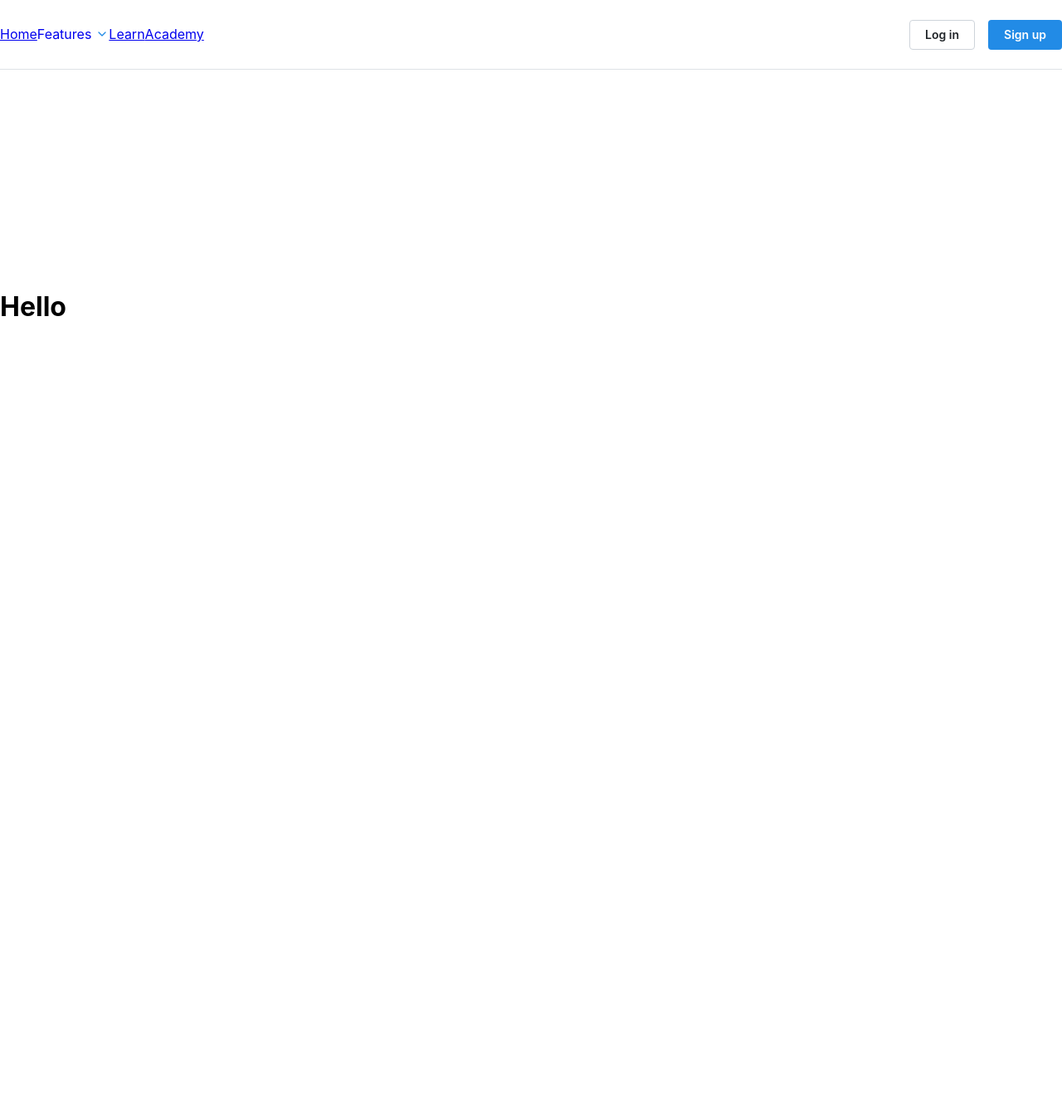
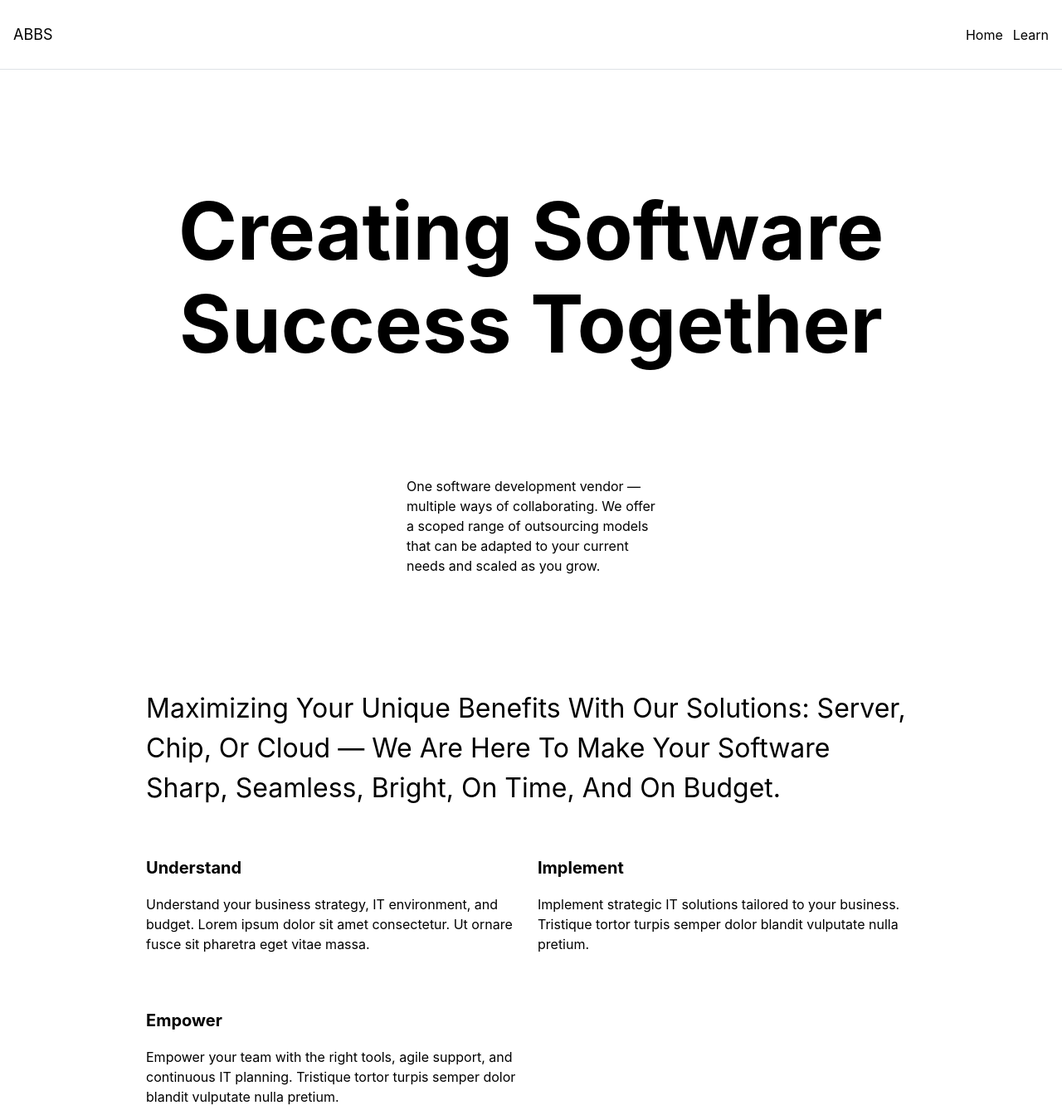
Before and after one commit to rasujan/abbs-website, a Next.js app: page / in a window 1280 px wide. Shown: the whole page at 83% size. Before the commit the page ends 800 px from the top, so only its background shows below. Built offline with nearby package versions, Linux system fonts and the light colour scheme.

Commit message:
Created breif section

```diff
--- a/src/app/components/header/Header.module.css
+++ b/src/app/components/header/Header.module.css
@@ -1,6 +1,7 @@
 .header {
   height: rem(84px);
-  margin-bottom: rem(120px);
+  margin-bottom: rem(10px);
+  padding: var(--mantine-spacing-md);
   background-color: var(--mantine-color-body);
   border-bottom: rem(1px) solid
     light-dark(var(--mantine-color-gray-3), var(--mantine-color-dark-4));
@@ -14,11 +15,17 @@
 }
 
 .links {
-  padding-top: var(--mantine-spacing-lg);
+  padding-top: var(--mantine-spacing-sm);
+  margin: 0 var(--mantine-spacing-md);
   height: rem(84px);
   display: flex;
   flex-direction: column;
   justify-content: space-between;
+}
+
+.link {
+  text-decoration: none;
+  color: var(--mantine-color-black);
 }
 
 .mainLinks {
@@ -32,9 +39,7 @@
   padding: rem(7px) var(--mantine-spacing-sm);
   font-weight: 700;
   border-bottom: rem(2px) solid transparent;
-  transition:
-    border-color 100ms ease,
-    color 100ms ease;
+  transition: border-color 100ms ease, color 100ms ease;
 
   @mixin hover {
     color: light-dark(var(--mantine-color-black), var(--mantine-color-white));
--- a/src/app/components/header/Header.tsx
+++ b/src/app/components/header/Header.tsx
@@ -1,167 +1,44 @@
 'use client';
 
+import React from 'react';
+
 import {
-  HoverCard,
   Group,
-  Button,
-  UnstyledButton,
-  Text,
-  SimpleGrid,
-  ThemeIcon,
-  Anchor,
   Divider,
-  Center,
   Box,
   Burger,
   Drawer,
-  Collapse,
   ScrollArea,
   rem,
-  useMantineTheme
+  Text
 } from '@mantine/core';
 
 import { useDisclosure } from '@mantine/hooks';
 
-import {
-  IconNotification,
-  IconCode,
-  IconBook,
-  IconChartPie3,
-  IconFingerprint,
-  IconCoin,
-  IconChevronDown
-} from '@tabler/icons-react';
 import classes from './Header.module.css';
-
-const mockdata = [
-  {
-    icon: IconCode,
-    title: 'Open source',
-    description: 'This Pokémon’s cry is very loud and distracting'
-  },
-  {
-    icon: IconCoin,
-    title: 'Free for everyone',
-    description: 'The fluid of Smeargle’s tail secretions changes'
-  },
-  {
-    icon: IconBook,
-    title: 'Documentation',
-    description: 'Yanma is capable of seeing 360 degrees without'
-  },
-  {
-    icon: IconFingerprint,
-    title: 'Security',
-    description: 'The shell’s rounded shape and the grooves on its.'
-  },
-  {
-    icon: IconChartPie3,
-    title: 'Analytics',
-    description: 'This Pokémon uses its flying ability to quickly chase'
-  },
-  {
-    icon: IconNotification,
-    title: 'Notifications',
-    description: 'Combusken battles with the intensely hot flames it spews'
-  }
-];
+import Link from 'next/link';
 
 const Header = () => {
   const [drawerOpened, { toggle: toggleDrawer, close: closeDrawer }] =
     useDisclosure(false);
-  const [linksOpened, { toggle: toggleLinks }] = useDisclosure(false);
-  const theme = useMantineTheme();
-
-  const links = mockdata.map((item) => (
-    <UnstyledButton className={classes.subLink} key={item.title}>
-      <Group wrap="nowrap" align="flex-start">
-        <ThemeIcon size={34} variant="default" radius="md">
-          <item.icon
-            style={{ width: rem(22), height: rem(22) }}
-            color={theme.colors.blue[6]}
-          />
-        </ThemeIcon>
-        <div>
-          <Text size="sm" fw={500}>
-            {item.title}
-          </Text>
-          <Text size="xs" c="dimmed">
-            {item.description}
-          </Text>
-        </div>
-      </Group>
-    </UnstyledButton>
-  ));
 
   return (
-    <Box pb={120}>
+    <Box>
       <header className={classes.header}>
         <Group justify="space-between" h="100%">
-          <Group h="100%" gap={0} visibleFrom="sm">
-            <a href="#" className={classes.link}>
-              Home
-            </a>
-            <HoverCard
-              width={600}
-              position="bottom"
-              radius="md"
-              shadow="md"
-              withinPortal
-            >
-              <HoverCard.Target>
-                <a href="#" className={classes.link}>
-                  <Center inline>
-                    <Box component="span" mr={5}>
-                      Features
-                    </Box>
-                    <IconChevronDown
-                      style={{ width: rem(16), height: rem(16) }}
-                      color={theme.colors.blue[6]}
-                    />
-                  </Center>
-                </a>
-              </HoverCard.Target>
+          <Group>
+            {/* // Todo : replace it with logo */}
+            <Text fz="lg"> ABBS </Text>
+          </Group>
+          {/* // Keep next side of header in another Group */}
+          <Group h="100%" gap="sm" visibleFrom="sm">
+            <Link href="#" className={classes.link}>
+              <Text>Home</Text>
+            </Link>
 
-              <HoverCard.Dropdown style={{ overflow: 'hidden' }}>
-                <Group justify="space-between" px="md">
-                  <Text fw={500}>Features</Text>
-                  <Anchor href="#" fz="xs">
-                    View all
-                  </Anchor>
-                </Group>
-
-                <Divider my="sm" />
-
-                <SimpleGrid cols={2} spacing={0}>
-                  {links}
-                </SimpleGrid>
-
-                <div className={classes.dropdownFooter}>
-                  <Group justify="space-between">
-                    <div>
-                      <Text fw={500} fz="sm">
-                        Get started
-                      </Text>
-                      <Text size="xs" c="dimmed">
-                        Their food sources have decreased, and their numbers
-                      </Text>
-                    </div>
-                    <Button variant="default">Get started</Button>
-                  </Group>
-                </div>
-              </HoverCard.Dropdown>
-            </HoverCard>
-            <a href="#" className={classes.link}>
-              Learn
-            </a>
-            <a href="#" className={classes.link}>
-              Academy
-            </a>
-          </Group>
-
-          <Group visibleFrom="sm">
-            <Button variant="default">Log in</Button>
-            <Button>Sign up</Button>
+            <Link href="#" className={classes.link}>
+              <Text> Learn</Text>
+            </Link>
           </Group>
 
           <Burger
@@ -177,41 +54,21 @@ const Header = () => {
         onClose={closeDrawer}
         size="100%"
         padding="md"
-        title="Navigation"
+        title="ABBS"
         hiddenFrom="sm"
         zIndex={1000000}
       >
         <ScrollArea h={`calc(100vh - ${rem(80)})`} mx="-md">
           <Divider my="sm" />
+          <Link href="/" className={classes.link}>
+            Home
+          </Link>
 
-          <a href="#" className={classes.link}>
-            Home
-          </a>
-          <UnstyledButton className={classes.link} onClick={toggleLinks}>
-            <Center inline>
-              <Box component="span" mr={5}>
-                Features
-              </Box>
-              <IconChevronDown
-                style={{ width: rem(16), height: rem(16) }}
-                color={theme.colors.blue[6]}
-              />
-            </Center>
-          </UnstyledButton>
-          <Collapse in={linksOpened}>{links}</Collapse>
-          <a href="#" className={classes.link}>
-            Learn
-          </a>
-          <a href="#" className={classes.link}>
-            Academy
-          </a>
+          <Link href="/" className={classes.link}>
+            <Text> Learn</Text>
+          </Link>
 
           <Divider my="sm" />
-
-          <Group justify="center" grow pb="xl" px="md">
-            <Button variant="default">Log in</Button>
-            <Button>Sign up</Button>
-          </Group>
         </ScrollArea>
       </Drawer>
     </Box>
--- a/src/app/components/index.ts
+++ b/src/app/components/index.ts
@@ -1 +1,2 @@
 export * from './header';
+export * from './sections';
--- /dev/null
+++ b/src/app/components/sections/Brief.tsx
@@ -0,0 +1,55 @@
+import React from 'react';
+
+import { Box, Container, Text, SimpleGrid } from '@mantine/core';
+
+type listT = {
+  title: string;
+  description: string;
+};
+
+const Brief = () => {
+  const list: listT[] = [
+    {
+      title: 'Understand',
+      description:
+        'Understand your business strategy, IT environment, and budget. Lorem ipsum dolor sit amet consectetur. Ut ornare fusce sit pharetra eget vitae massa.'
+    },
+    {
+      title: 'Implement',
+      description:
+        'Implement strategic IT solutions tailored to your business. Tristique tortor turpis semper dolor blandit vulputate nulla pretium.'
+    },
+    {
+      title: 'Empower',
+      description:
+        'Empower your team with the right tools, agile support, and continuous IT planning. Tristique tortor turpis semper dolor blandit vulputate nulla pretium.'
+    }
+  ];
+
+  return (
+    <Container>
+      <Box>
+        <Text fz="xl3" lh="3rem" tt="capitalize" lts={'rem(6)'} mb="xl">
+          Maximizing your unique benefits with our solutions: server, chip, or
+          cloud — we are here to make your software sharp, seamless, bright, on
+          time, and on budget.
+        </Text>
+
+        <SimpleGrid cols={{ base: 1, sm: 2 }} spacing={'md'}>
+          {list.map((item) => (
+            <Box key={item.title} my="md">
+              <Text fw="bold" fz="xl" my="lg">
+                {' '}
+                {item.title}{' '}
+              </Text>
+
+              <Text> {item.description} </Text>
+            </Box>
+          ))}
+        </SimpleGrid>
+      </Box>
+    </Container>
+  );
+};
+
+export default Brief;
--- /dev/null
+++ b/src/app/components/sections/Landing.tsx
@@ -0,0 +1,36 @@
+import React from 'react';
+import { Box, Center, Title, Text, rem } from '@mantine/core';
+
+const Landing = () => (
+  <>
+    <Box h="92vh">
+      <Center h="60vh">
+        <Box ta="center">
+          <Box>
+            <Title fz="6rem" lh="7rem">
+              {' '}
+              Creating Software{' '}
+            </Title>
+          </Box>
+
+          <Box>
+            <Title fz="6rem" lh="7rem">
+              {' '}
+              Success Together{' '}
+            </Title>
+          </Box>
+        </Box>
+      </Center>
+
+      <Center>
+        <Text w={rem('300px')}>
+          One software development vendor — multiple ways of collaborating. We
+          offer a scoped range of outsourcing models that can be adapted to your
+          current needs and scaled as you grow.
+        </Text>
+      </Center>
+    </Box>
+  </>
+);
+
+export default Landing;
--- /dev/null
+++ b/src/app/components/sections/index.ts
@@ -0,0 +1,4 @@
+import Landing from './Landing';
+import Brief from './Brief';
+
+export { Landing, Brief };
--- a/src/app/layout.tsx
+++ b/src/app/layout.tsx
@@ -1,9 +1,12 @@
+import React from 'react';
+
 // Import styles of packages that you've installed.
 // All packages except `@mantine/hooks` require styles imports
 import '@mantine/core/styles.css';
 
 import { ColorSchemeScript, MantineProvider } from '@mantine/core';
 import { Header } from './components';
+import theme from '@/constant/theme';
 
 export const metadata = {
   title: 'My Mantine app',
@@ -21,7 +24,7 @@ export default function RootLayout({
         <ColorSchemeScript />
       </head>
       <body>
-        <MantineProvider>
+        <MantineProvider theme={theme}>
           <Header />
           {children}
         </MantineProvider>
--- a/src/app/page.tsx
+++ b/src/app/page.tsx
@@ -1,7 +1,13 @@
+import React from 'react';
+// This is the home page
+import { Landing, Brief } from './components';
+
 export default function Home() {
   return (
     <main>
-      <h1> Hello</h1>
+      <Landing />
+
+      <Brief />
     </main>
   );
 }
--- /dev/null
+++ b/src/constant/theme.ts
@@ -0,0 +1,93 @@
+import { createTheme, rem } from '@mantine/core';
+
+const theme = createTheme({
+  fontSizes: {
+    xs: '0.75rem',
+    sm: '0.875rem',
+    md: '1rem',
+    lg: '1.125rem',
+    xl: '1.25rem',
+    xl2: '1.5rem',
+    xl3: '2rem',
+
+    // for display
+    d1: '4.5rem',
+    d2: '4rem',
+    d3: '3.5rem'
+  },
+  lineHeights: {
+    xs: '0.975rem',
+    sm: '1.09375rem',
+    md: '1.5rem',
+    lg: '1.35rem',
+    xl: '1.75rem',
+    xl2: '1.875rem',
+    xl3: '2.4rem',
+
+    // for display
+    d1: '5.4rem',
+    d2: '4.88rem',
+    d3: '4.27rem'
+  },
+  components: {
+    Container: {
+      defaultProps: {
+        sizes: {
+          xs: 540,
+          sm: 720,
+          md: 960,
+          lg: 1140,
+          xl: 1320
+        }
+      }
+    }
+  },
+  headings: {
+    // properties for all headings
+    fontWeight: '500',
+
+    // properties for individual headings, all of them are optional
+    sizes: {
+      h1: { fontSize: rem(32), fontWeight: '700', lineHeight: rem(36) },
+      h2: { fontSize: rem(28), fontWeight: '700', lineHeight: rem(32) },
+      h3: { fontSize: rem(24), fontWeight: '700', lineHeight: rem(28) }, // 1.5
+      h4: { fontSize: rem(20), fontWeight: '700', lineHeight: rem(24) }, // 1.25
+      h5: { fontSize: rem(16), fontWeight: '700', lineHeight: rem(20) }, // 1
+      h6: { fontSize: rem(14), fontWeight: '700', lineHeight: rem(16) }
+    }
+  },
+  spacing: {
+    xs4: '0.125rem',
+    xs3: '0.25rem',
+    xs2: '0.375rem',
+    xs: '0.5rem',
+    sm: '0.75rem',
+    md: '1rem',
+    lg: '1.25rem',
+    xl: '1.5rem',
+    xl2: '2rem',
+    xl3: '2.5rem',
+    xl4: '3rem',
+    // Extra large
+    xl5: '4rem',
+    xl6: '6rem'
+  },
+  colors: {
+    grey: [
+      '#F2F2F2',
+      '#E8E8E8',
+      '#D2D2D2',
+      '#A5A5A5',
+      '#8E8E8E',
+      '#727272',
+      '#555555',
+      '#393939',
+      '#1C1C1C',
+      '#111111'
+    ] as any,
+    landing: ['#1F2626'] as any
+  },
+  primaryShade: { light: 4, dark: 5 }
+});
+
+export default theme;
```
Also changed, not shown: package.json (+7 -3 lines), .eslintrc.json, 1 other file (tests, documents, lock files or other folders).
